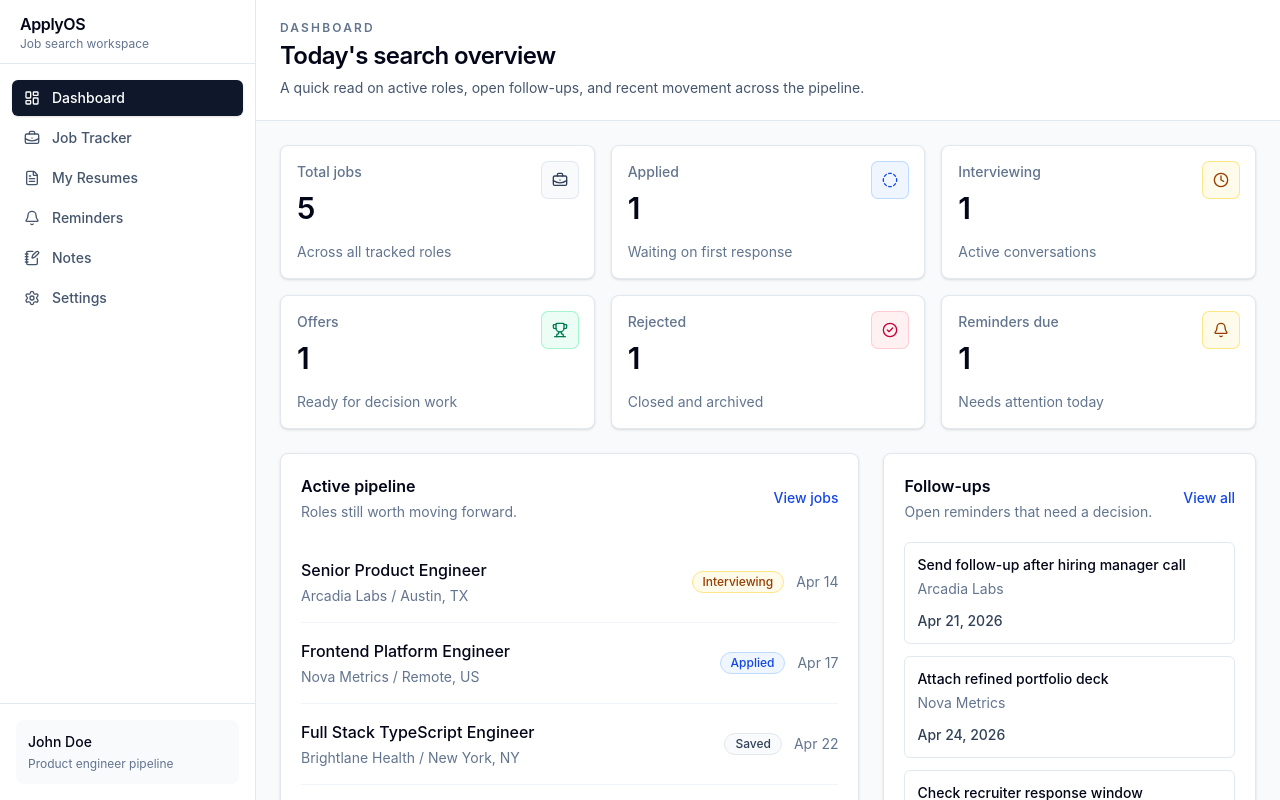
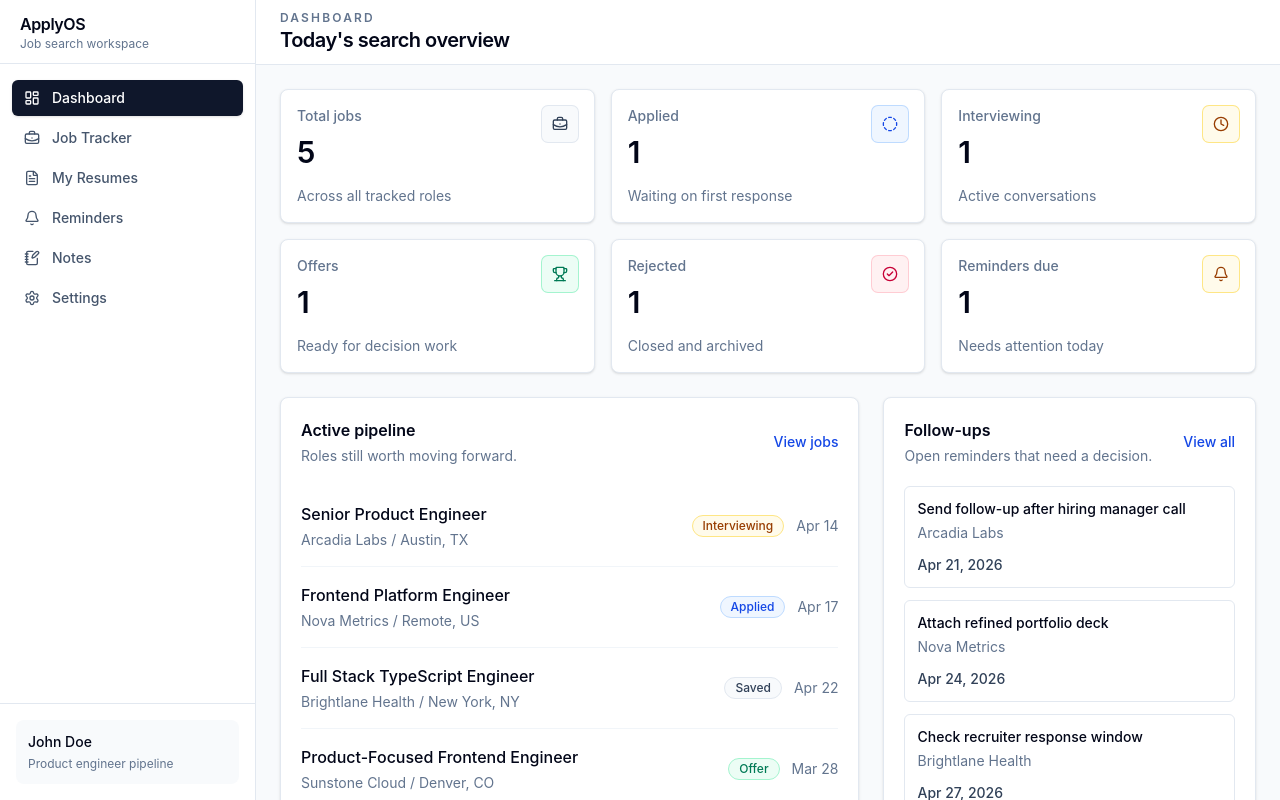
Before and after one commit to Tnath1/applyos-FE, a React (Vite) app: page /dashboard in a window 1280 px wide. Shown: the top 800 px of the page. Built offline with nearby package versions, Linux system fonts and the light colour scheme.

Commit message:
fix: nav

```diff
--- a/src/components/ui/PageHeader.tsx
+++ b/src/components/ui/PageHeader.tsx
@@ -7,10 +7,12 @@ interface PageHeaderProps {
 
 export function PageHeader({ eyebrow, title, description, actions }: PageHeaderProps) {
   return (
-    <header className="flex flex-col gap-4 border-b border-slate-200 bg-white px-4 py-5 sm:px-6 lg:flex-row lg:items-center lg:justify-between">
+    <header className="flex min-h-16 flex-col gap-3 border-b border-slate-200 bg-white px-4 py-3 sm:px-6 lg:sticky lg:top-0 lg:z-20 lg:flex-row lg:items-center lg:justify-between">
       <div>
-        {eyebrow ? <p className="text-xs font-semibold uppercase tracking-[0.18em] text-slate-500">{eyebrow}</p> : null}
-        <h1 className="mt-1 text-2xl font-semibold tracking-tight text-slate-950">{title}</h1>
+        {eyebrow ? (
+          <p className="text-xs font-semibold uppercase leading-none tracking-[0.18em] text-slate-500">{eyebrow}</p>
+        ) : null}
+        <h1 className="mt-1 text-xl font-semibold leading-6 tracking-tight text-slate-950">{title}</h1>
         {description ? <p className="mt-1 max-w-3xl text-sm leading-6 text-slate-600">{description}</p> : null}
       </div>
       {actions ? <div className="flex flex-wrap items-center gap-2">{actions}</div> : null}
--- a/src/pages/DashboardPage.tsx
+++ b/src/pages/DashboardPage.tsx
@@ -26,7 +26,6 @@ export function DashboardPage() {
       <PageHeader
         eyebrow="Dashboard"
         title="Today's search overview"
-        description="A quick read on active roles, open follow-ups, and recent movement across the pipeline."
       />
       <div className="space-y-6 p-4 sm:p-6">
         <section className="grid gap-4 sm:grid-cols-2 xl:grid-cols-3">
--- a/src/pages/JobTrackerPage.tsx
+++ b/src/pages/JobTrackerPage.tsx
@@ -40,7 +40,6 @@ export function JobTrackerPage() {
         }
         eyebrow="Job Tracker"
         title="Applications"
-        description="Search, filter, and review every role in the current pipeline."
       />
       <div className="space-y-4 p-4 sm:p-6">
         <div className="flex flex-col gap-3 xl:flex-row xl:items-center xl:justify-between">
--- a/src/pages/NotesPage.tsx
+++ b/src/pages/NotesPage.tsx
@@ -18,7 +18,6 @@ export function NotesPage() {
         }
         eyebrow="Notes"
         title="Search notes"
-        description="Interview prep, negotiation points, application retros, and company-specific context."
       />
       <div className="grid gap-4 p-4 sm:p-6 xl:grid-cols-2">
         {notes.map((note) => (
--- a/src/pages/RemindersPage.tsx
+++ b/src/pages/RemindersPage.tsx
@@ -12,7 +12,6 @@ export function RemindersPage() {
       <PageHeader
         eyebrow="Reminders"
         title="Follow-up queue"
-        description="Track overdue, upcoming, and completed reminders across applications."
       />
       <div className="grid gap-6 p-4 sm:p-6 xl:grid-cols-3">
         {sections.map((section) => {
--- a/src/pages/ResumesPage.tsx
+++ b/src/pages/ResumesPage.tsx
@@ -10,7 +10,6 @@ export function ResumesPage() {
       <PageHeader
         eyebrow="My Resumes"
         title="Resume library"
-        description="Keep focused resume variants ready to attach to each application."
       />
       <div className="grid gap-4 p-4 sm:p-6 xl:grid-cols-3">
         <Card className="flex min-h-64 items-center justify-center border-dashed p-6 text-center">
--- a/src/pages/SettingsPage.tsx
+++ b/src/pages/SettingsPage.tsx
@@ -31,7 +31,6 @@ export function SettingsPage() {
       <PageHeader
         eyebrow="Settings"
         title="Workspace settings"
-        description="Frontend placeholder for account, notification, and backend connection settings."
       />
       <div className="grid gap-4 p-4 sm:p-6 xl:grid-cols-2">
         {settingsItems.map((item) => (
```
